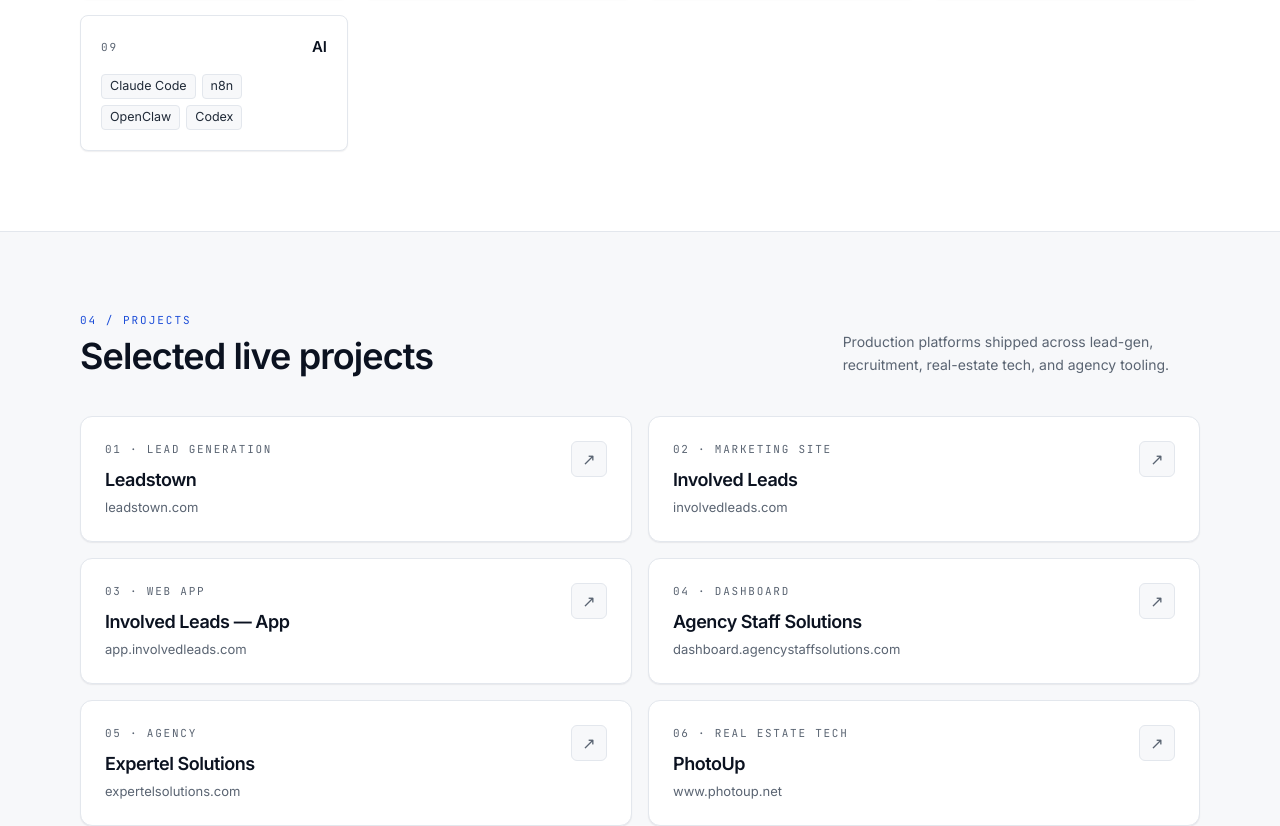
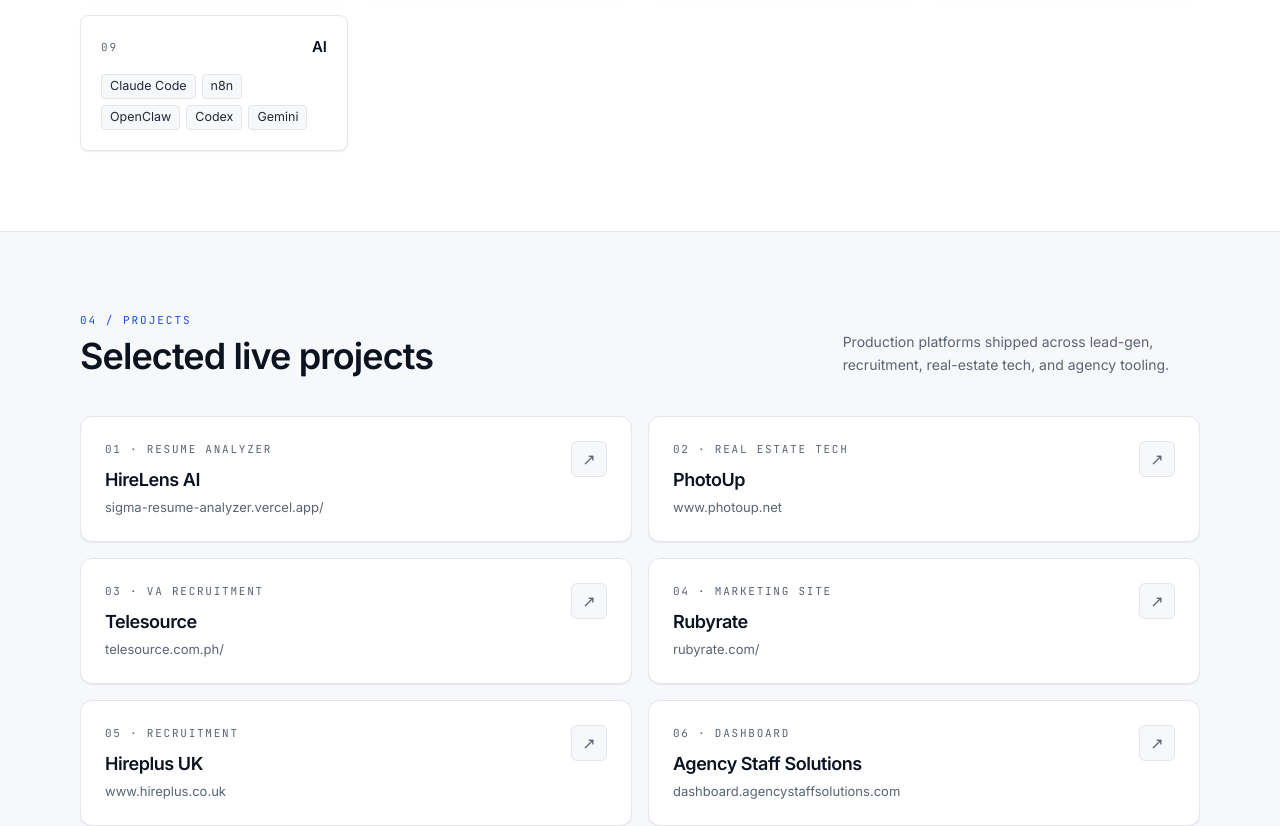
Before and after one commit to reyjoel/resume-portfolio, a React (Vite) app: page / in a window 1280 px wide. Shown: the part 4052-4878 px from the top of the page. Built offline with nearby package versions, Linux system fonts and the light colour scheme.

Commit message:
update projects

```diff
--- a/src/data.js
+++ b/src/data.js
@@ -20,7 +20,7 @@
     "Performance":  ["Redis", "API tuning", "Database tuning", "Caching"],
     "DevOps":       ["AWS", "Docker", "Nginx", "CI/CD", "Git", "Linux", "GCP"],
     "Workflow":     ["Agile", "Scrum", "Postman", "Insomnia"],
-    "AI":           ["Claude Code", "n8n", "OpenClaw", "Codex"],
+    "AI":           ["Claude Code", "n8n", "OpenClaw", "Codex", "Gemini"],
   },
   experience: [
     {
@@ -88,14 +88,17 @@
   ],
   projects_length: "10+",
   projects: [
+    { name: "HireLens AI",             url: "https://sigma-resume-analyzer.vercel.app/",  tag: "Resume Analyzer" },
+    { name: "PhotoUp",                 url: "https://www.photoup.net",                    tag: "Real Estate Tech" },
+    { name: "Telesource",              url: "https://telesource.com.ph/",                 tag: "VA Recruitment" },
+    { name: "Rubyrate",                url: "https://rubyrate.com/",                      tag: "Marketing Site" },
+    { name: "Hireplus UK",             url: "https://www.hireplus.co.uk",                 tag: "Recruitment" },
+    { name: "Agency Staff Solutions",  url: "https://dashboard.agencystaffsolutions.com", tag: "Dashboard" },
+    { name: "Expertel Solutions",      url: "https://expertelsolutions.com",              tag: "Agency" },
     { name: "Leadstown",               url: "https://leadstown.com",                      tag: "Lead Generation" },
     { name: "Involved Leads",          url: "https://involvedleads.com",                  tag: "Marketing Site" },
     { name: "Involved Leads — App",    url: "https://app.involvedleads.com",              tag: "Web App" },
-    { name: "Agency Staff Solutions",  url: "https://dashboard.agencystaffsolutions.com", tag: "Dashboard" },
-    { name: "Expertel Solutions",      url: "https://expertelsolutions.com",              tag: "Agency" },
-    { name: "PhotoUp",                 url: "https://www.photoup.net",                    tag: "Real Estate Tech" },
     { name: "Call Media Group",        url: "https://callmediagroup.com",                 tag: "Media" },
-    { name: "Hireplus UK",             url: "https://www.hireplus.co.uk",                 tag: "Recruitment" },
   ],
   certifications: [
     {
```
